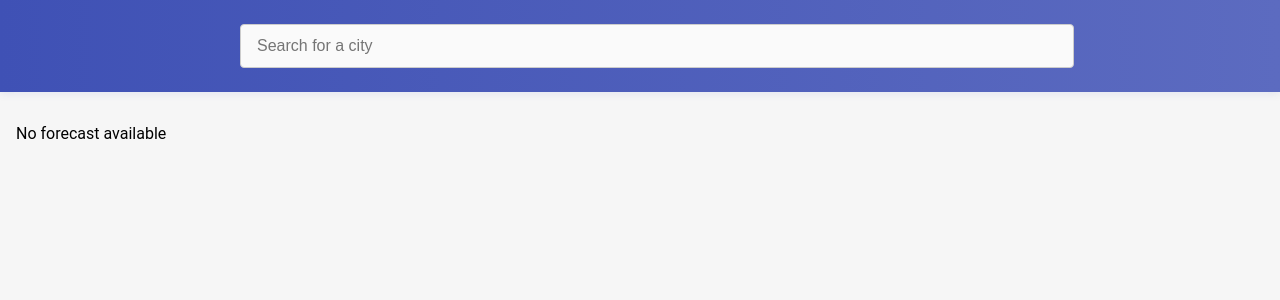
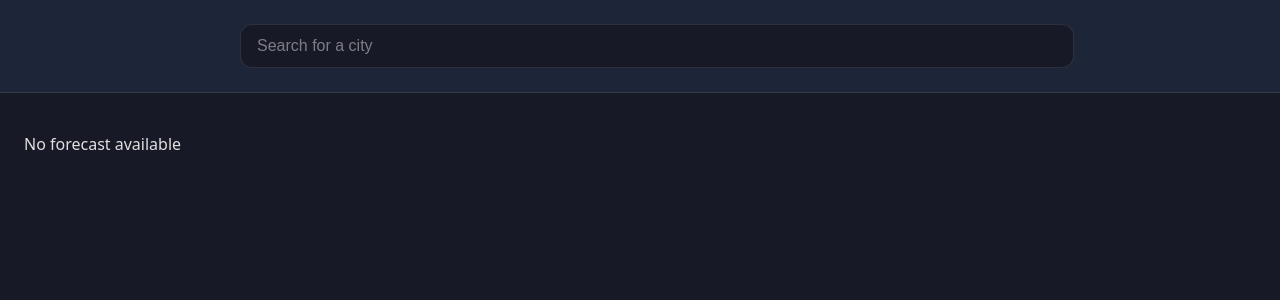
Before and after one commit to kinooyume/sunnydash, a SvelteKit app: page / in a window 1280 px wide. Shown: the top 300 px of the page. Built offline with nearby package versions, Linux system fonts and the light colour scheme.

Commit message:
style: apply dark theme from kinoo.dev

```diff
--- a/src/app/Header.svelte
+++ b/src/app/Header.svelte
@@ -13,9 +13,7 @@
 		justify-content: center;
 		align-items: center;
 		padding: 1.5rem;
-		background: linear-gradient(90deg, #3f51b5 0%, #5c6bc0 100%);
-		box-shadow: 0 2px 8px rgba(63,81,181,0.10);
-		/* border-bottom-left-radius: 18px; */
-		/* border-bottom-right-radius: 18px; */
+		background: var(--surface);
+		border-bottom: 1px solid var(--border);
 	}
 </style>
--- a/src/components/features/CitySearch/City/CitySearchItem.svelte
+++ b/src/components/features/CitySearch/City/CitySearchItem.svelte
@@ -15,26 +15,18 @@
 		display: flex;
 		width: 100%;
 		align-items: center;
-		gap: 8px;
-		padding: 1rem;
-		border-radius: 8px;
-		background: #fff;
-		box-shadow: 0 1px 4px rgba(0, 0, 0, 0.04);
-		border: 1px solid #ececec;
-		gap: 0.25rem;
+		gap: 0.5rem;
 	}
 
 	.city__name {
-		font-weight: 600;
-		font-size: 1.05rem;
-		color: #222;
-		margin-bottom: 0.25rem;
+		font-weight: 500;
+		font-size: 1rem;
+		color: var(--text-light);
 	}
 
 	.city__country,
 	.city__state {
-		color: #666;
-		font-size: 0.98rem;
-		margin-bottom: 0.1rem;
+		color: var(--accent-secondary);
+		font-size: 0.9rem;
 	}
 </style>
--- a/src/components/features/ForecastBoard/ForecastBoard.svelte
+++ b/src/components/features/ForecastBoard/ForecastBoard.svelte
@@ -33,19 +33,22 @@
 
 <style>
 	.card {
-		background: #fff;
-		border-radius: 8px;
-		box-shadow: 0 1px 4px rgba(0, 0, 0, 0.04);
-		padding: 1rem;
-		margin: 0.5rem 0;
-		border: 1px solid #ececec;
+		background: var(--surface);
+		border-radius: 16px;
+		padding: 1.25rem;
+		border: 1px solid var(--border);
 		width: 100%;
-		max-width: 340px;
-		min-height: 80px;
+		max-width: 160px;
 		display: flex;
 		flex-direction: column;
 		align-items: center;
 		gap: 0.5rem;
+		transition: background 0.2s ease;
+	}
+
+	.card:hover {
+		background: var(--surface-hover);
+		border-color: var(--border-hover);
 	}
 
 	.weather-icon {
@@ -54,10 +57,10 @@
 	}
 
 	h2 {
-		color: #222;
-		font-weight: 500;
-		margin-bottom: 0.5rem;
-		font-size: 1.05rem;
+		color: var(--accent);
+		font-weight: 300;
+		margin-bottom: 1rem;
+		font-size: 1.25rem;
 	}
 
 	ul {
@@ -65,12 +68,21 @@
 		margin: 0;
 		list-style: none;
 		display: flex;
+		flex-wrap: wrap;
 		gap: 12px;
 	}
 
 	li {
-		padding: 0.25rem 0;
-		font-size: 0.98rem;
-		color: #444;
+		font-size: 0.9rem;
+		color: var(--text-light);
+	}
+
+	li strong {
+		color: var(--accent-secondary);
+		font-weight: 400;
+	}
+
+	p {
+		color: var(--text);
 	}
 </style>
--- a/src/components/shared/SearchCombobox/SearchCombobox.svelte
+++ b/src/components/shared/SearchCombobox/SearchCombobox.svelte
@@ -150,52 +150,60 @@
 	.combo {
 		position: relative;
 		width: 800px;
+		max-width: 100%;
 	}
 
 	input {
 		width: 100%;
 		padding: 0.75rem 1rem;
 		font-size: 1rem;
-		border: 1px solid #ccc;
-		border-radius: 4px;
+		border: 1px solid var(--border);
+		border-radius: 12px;
 		outline: none;
-		transition: border-color 0.2s;
-		background: #fafafa;
+		transition: all 0.2s ease;
+		background: var(--background);
+		color: var(--text);
 		box-shadow: none;
 	}
 
+	input::placeholder {
+		color: var(--text);
+		opacity: 0.5;
+	}
+
 	input:focus {
-		border-color: #3f51b5;
-		box-shadow: 0 2px 8px rgba(63, 81, 181, 0.08);
+		border-color: var(--accent);
+		box-shadow: 0 0 0 2px rgba(248, 186, 136, 0.15);
 	}
 
 	ul {
 		position: absolute;
 		z-index: 10;
-		background: white;
-		border: 1px solid #ccc;
-		border-radius: 4px;
+		background: var(--surface);
+		border: 1px solid var(--border);
+		border-radius: 12px;
 		list-style: none;
-		margin: 0;
-		padding: 0.25rem 0;
+		margin: 0.5rem 0 0;
+		padding: 0.5rem 0;
 		width: 100%;
 		overflow-y: auto;
-		box-shadow: 0 4px 16px rgba(0, 0, 0, 0.08);
+		box-shadow: 0 8px 24px rgba(0, 0, 0, 0.3);
 	}
 
 	li {
-		padding: 0.35rem 1rem;
+		padding: 0.5rem 1rem;
 		cursor: pointer;
 		transition: background 0.2s;
+		color: var(--text);
 	}
 
 	li.selected,
 	li:hover {
-		background: #e3eafc;
+		background: var(--surface-hover);
 	}
 
 	li.selected {
 		font-weight: 500;
-		color: #3f51b5;
+		color: var(--accent);
 	}
 </style>
--- a/src/routes/+layout.svelte
+++ b/src/routes/+layout.svelte
@@ -14,20 +14,24 @@
 
 <style>
 	:global(body) {
-		--primary: #6750a4;
-		--on-primary: #fff;
-		--primary-container: #eaddff;
-		--on-primary-container: #21005d;
-		--surface: #f6f6f6;
-		--surface-container-high: #fff;
-		--on-surface: #222;
-		font-family: 'Roboto', 'Google Sans', Arial, sans-serif;
-		background: var(--surface);
+		--background: #181927;
+		--surface: #1c2638;
+		--surface-hover: #313d50;
+		--text: #e0e0e0;
+		--text-light: #f6f5f7;
+		--accent: #f8ba88;
+		--accent-secondary: #c9a88d;
+		--border: rgba(255, 255, 255, 0.1);
+		--border-hover: rgba(255, 255, 255, 0.2);
+
+		font-family: system-ui, -apple-system, sans-serif;
+		background: var(--background);
+		color: var(--text);
 		margin: 0;
 		padding: 0;
 	}
 
 	.container {
-		padding: 1rem;
+		padding: 1.5rem;
 	}
 </style>
```
